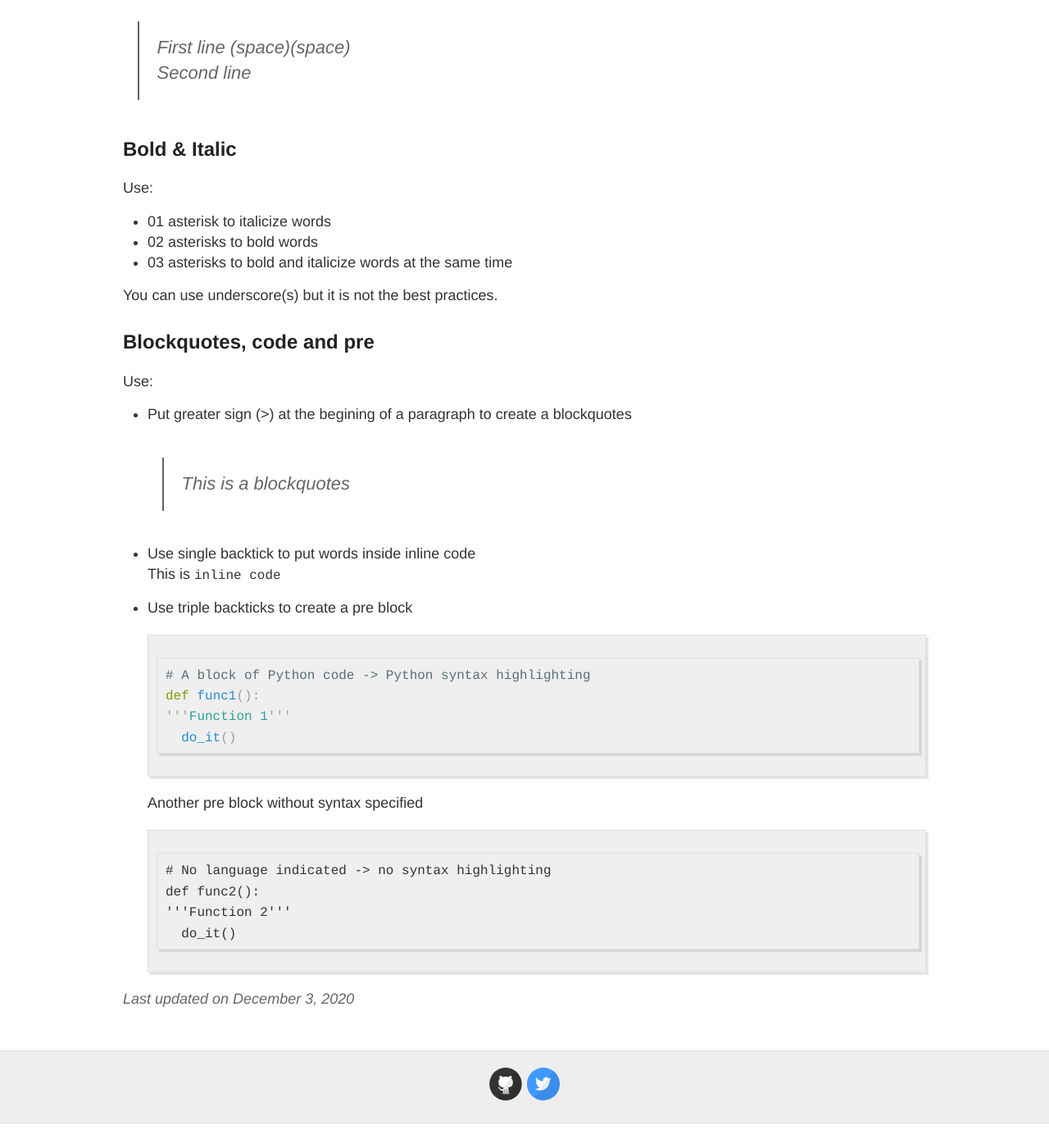
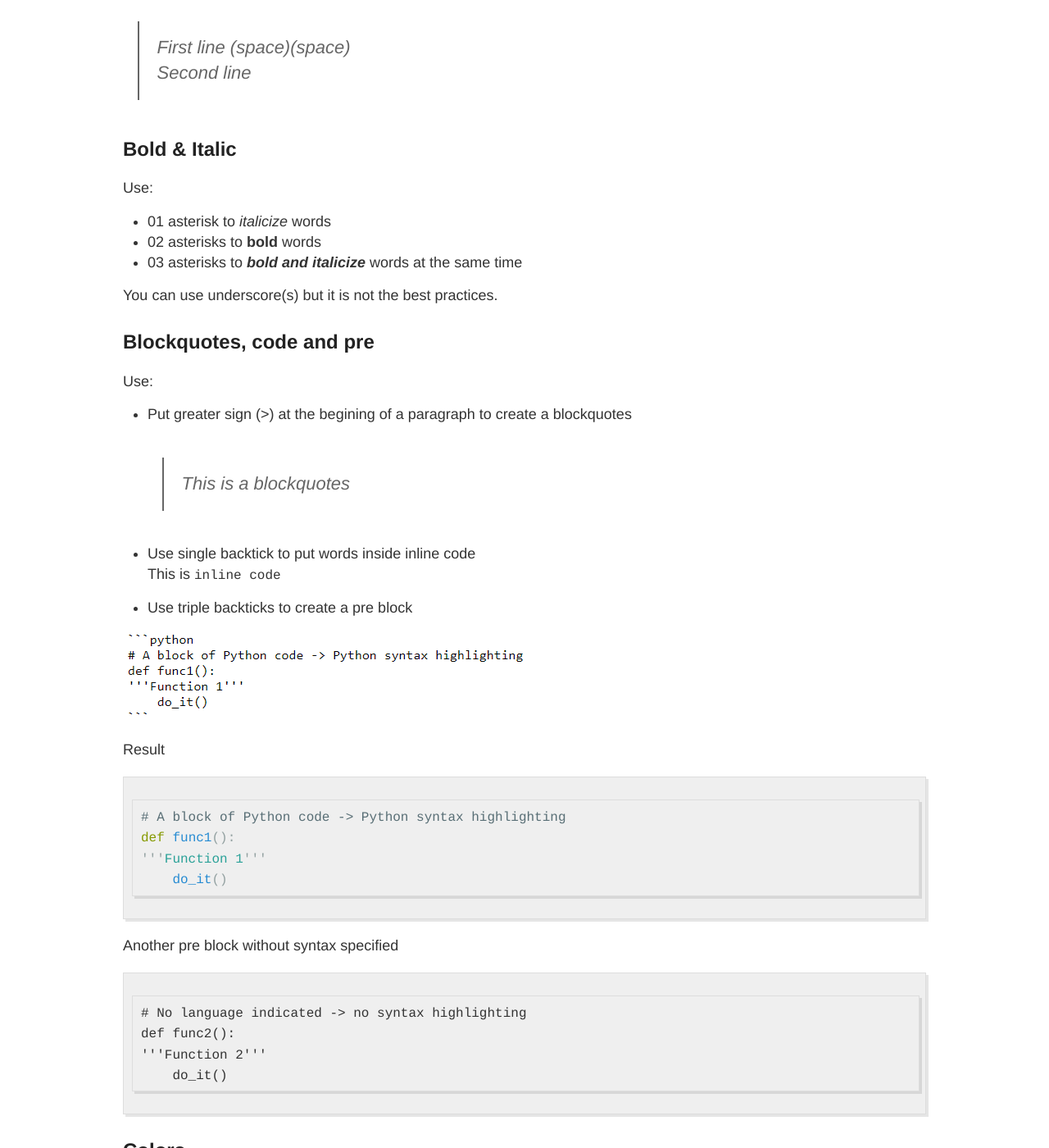
Before and after one commit to loitd/loitd.github.io, a Jekyll site: the page built from _cheatsheets/2020-12-03-markdown-cheatsheet.md, in a window 1280 px wide and 1400 px high, scrolled down 661 px. Shown: the whole window at 82% size. Built offline with Jekyll 4.4.1, drawn with Linux system fonts in a browser that asks for light colours; before the commit the page ends 2031 px from its top, so only the background shows below that.

Commit message:
updated-by-loitd

````diff
--- a/_cheatsheets/2020-12-03-markdown-cheatsheet.md
+++ b/_cheatsheets/2020-12-03-markdown-cheatsheet.md
@@ -22,9 +22,9 @@ Add two or more space at the end of the line for line breaker (br)
 
 ## Bold & Italic
 Use:
-- 01 asterisk to italicize words
-- 02 asterisks to bold words
-- 03 asterisks to bold and italicize words at the same time
+- 01 asterisk to *italicize* words
+- 02 asterisks to **bold** words
+- 03 asterisks to ***bold and italicize*** words at the same time
 
 You can use underscore(s) but it is not the best practices.
 
@@ -37,6 +37,11 @@ Use:
 This is `inline code`
 
 - Use triple backticks to create a pre block
+
+![Markdown Python pre block]({{ site.baseurl }}/images/20201207/markdown-python-pre-block.png)
+
+Result
+
 ```python
 # A block of Python code -> Python syntax highlighting
 def func1():
@@ -50,3 +55,5 @@ def func2():
 '''Function 2'''
     do_it()
 ```
+
+## Colors
````
Also changed, not shown: images/20201207/markdown-python-pre-block.png (added).
